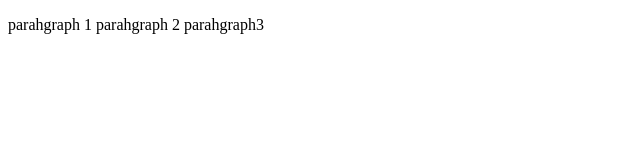
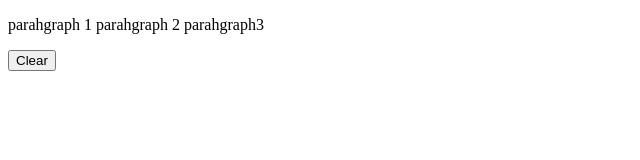
Before and after one commit to suhaib-siddiqui/muhammad-, a plain HTML site: page index.html in a window 1280 px wide. Shown: the whole page, without its empty margins (0-640 px from the left). Drawn offline with Linux system fonts and the light colour scheme.

Commit message:
Update index.html

```diff
--- a/index.html
+++ b/index.html
@@ -11,5 +11,6 @@
         parahgraph 2
         parahgraph3
     </p>
+    <button>Clear</button>
 </body>
 </html>
```
